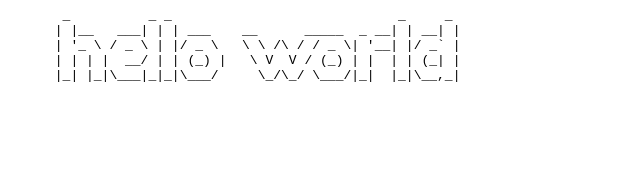
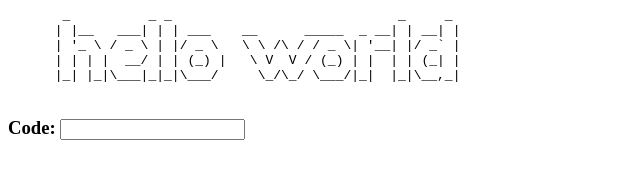
Before and after one commit to vovazolotoy/vovazolotoy.github.io, a plain HTML site: page params.html in a window 1280 px wide. Shown: the whole page, without its empty margins (0-640 px from the left). Drawn offline with Linux system fonts and the light colour scheme.

Commit message:
Update params.html

```diff
--- a/params.html
+++ b/params.html
@@ -25,8 +25,7 @@ var QueryString = function () {
   }
     return query_string;
 }();
-
-console.log(QueryString);
+document.getElementById("code").value = QueryString.code;
 </script>
 <body>
 <pre>
@@ -37,5 +36,8 @@ console.log(QueryString);
       |_| |_|\___|_|_|\___/     \_/\_/ \___/|_|  |_|\__,_|
 
 </pre>
+<h3>
+    Code: <input type="text" id="code" value="" />
+</h3>
 </body>
 </html>
```
